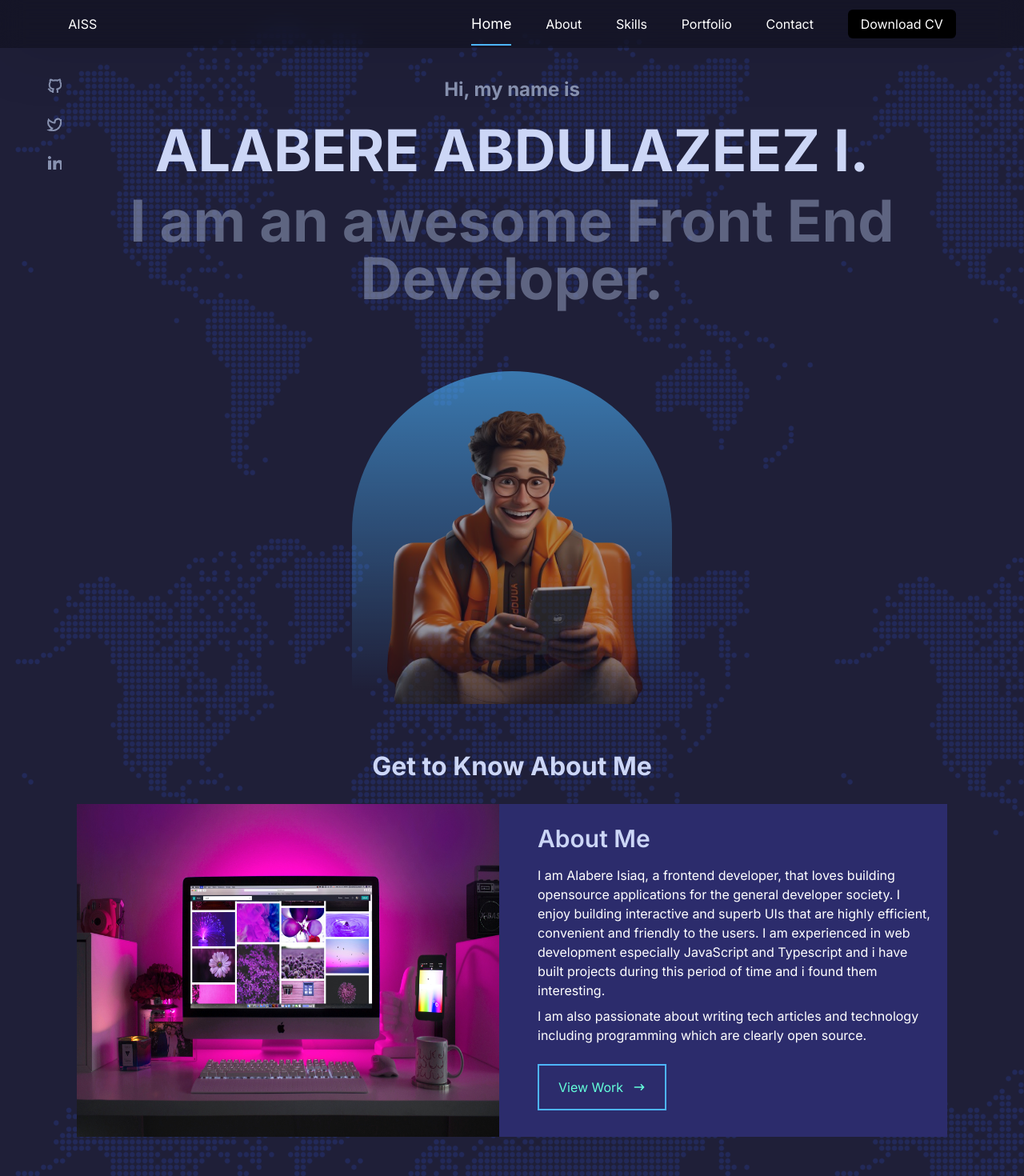
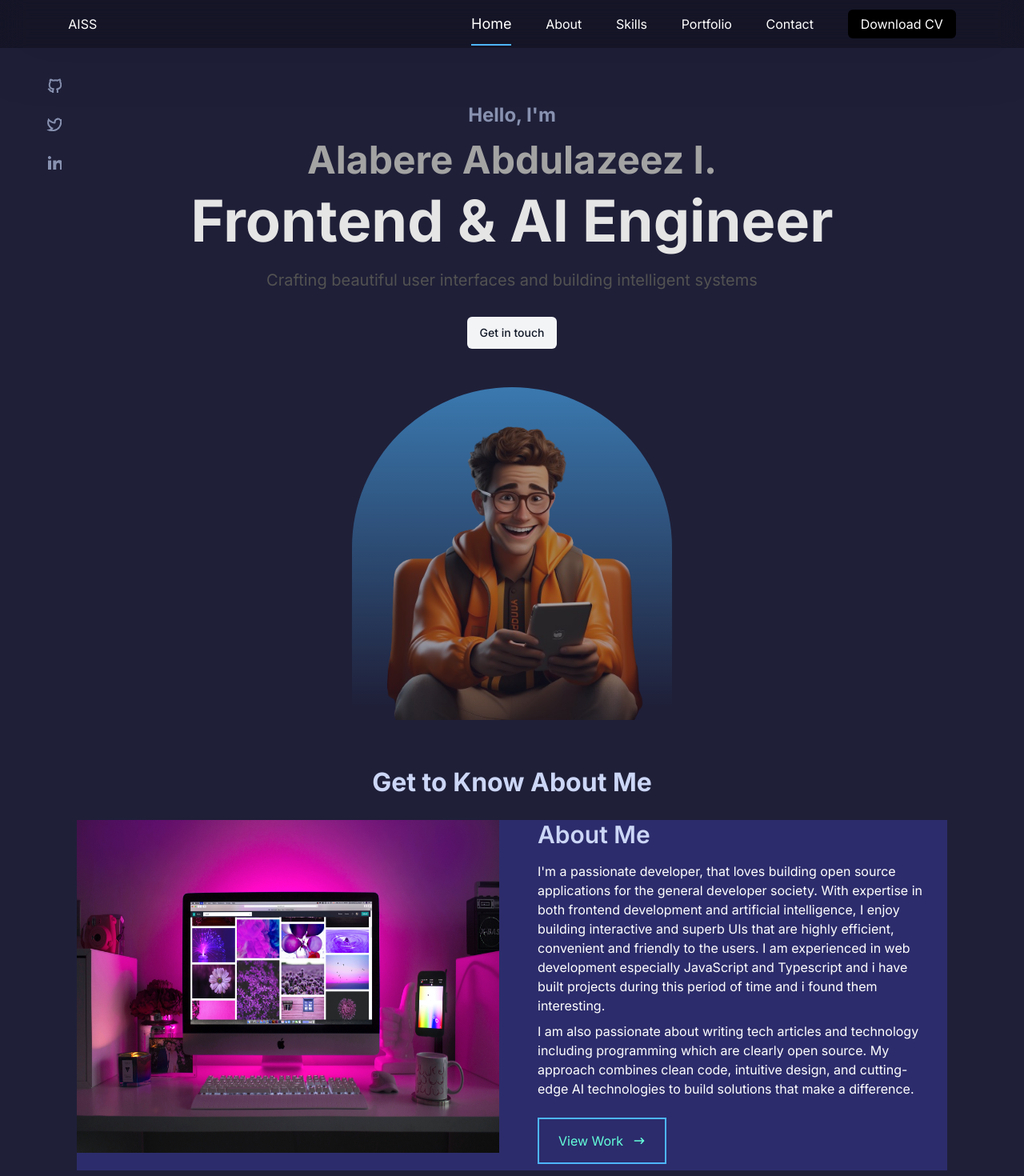
Before and after one commit to Alabere-coder/aiss-portfolio, a Next.js app: page / in a window 1280 px wide. Shown: the top 1470 px of the page at 80% size. Built offline with nearby package versions, Linux system fonts and the light colour scheme.

Commit message:
updating

```diff
--- a/app/globals.css
+++ b/app/globals.css
@@ -85,7 +85,7 @@ body {
   color: var(--color-white);
   line-height: 1.9;
   scroll-behavior: smooth;
-  background-image: url(/World_map.png);
+  /* background-image: url(/World_map.png); */
 
 }
 
--- a/app/sections/AboutMe.jsx
+++ b/app/sections/AboutMe.jsx
@@ -30,8 +30,9 @@ const AboutMe = () => {
             About Me
           </h2>
           <p className="text-base mb-2">
-            I am Alabere Isiaq, a frontend developer, that loves building
-            opensource applications for the general developer society. I enjoy
+            I'm a passionate developer, that loves building open source
+            applications for the general developer society. With expertise in
+            both frontend development and artificial intelligence, I enjoy
             building interactive and superb UIs that are highly efficient,
             convenient and friendly to the users. I am experienced in web
             development especially JavaScript and Typescript and i have built
@@ -39,7 +40,9 @@ const AboutMe = () => {
           </p>
           <p className="text-base mb-4">
             I am also passionate about writing tech articles and technology
-            including programming which are clearly open source.
+            including programming which are clearly open source. My approach
+            combines clean code, intuitive design, and cutting-edge AI
+            technologies to build solutions that make a difference.
           </p>
           <div>
             <Link
--- a/app/sections/Footer.jsx
+++ b/app/sections/Footer.jsx
@@ -3,9 +3,9 @@ import React from "react";
 
 const Footer = () => {
   return (
-    <footer className="text-colorBg h-fit w-full bg-colorPrimary py-12 text-center text-sm ">
+    <footer className="text-colorBg h-fit w-full bg-neutral-300 py-8 text-center text-sm ">
       <Link href="#" className="font-medium text-3xl mb-8 inline-block">
-        ALABERE INTEGRITY DTRUCTURED SOLUTIONS
+        ALABERE INTEGRITY STRUCTURED SOLUTIONS
       </Link>
       <ul className="flex flex-wrap justify-center gap-8 mx-auto mb-12">
         <li>
@@ -18,7 +18,7 @@ const Footer = () => {
           <Link href="#skills">Skills</Link>
         </li>
         <li>
-          <Link href="#portfolio">Portfokio</Link>
+          <Link href="#portfolio">Portfolio</Link>
         </li>
         <li>
           <Link href="#contact">Contact</Link>
@@ -47,7 +47,7 @@ const Footer = () => {
       </div>
 
       <div>
-        &copy; ALABERE INTEGRITY DTRUCTURED SOLUTIONS. All right reserved
+        &copy; ALABERE INTEGRITY STRUCTURED SOLUTIONS. All right reserved
       </div>
     </footer>
   );
--- a/components/Header.jsx
+++ b/components/Header.jsx
@@ -1,22 +1,42 @@
 import Image from "next/image";
 import React from "react";
+import { motion } from "framer-motion";
+import Link from "next/link";
+import { Button } from "./ui/button";
 
 const Header = () => {
   return (
     <div
       id="home"
-      className="mt-24 max-sm:mt-4 max-md:mt-0 w-full bg-transparent rounded-3xl"
+      className=" mt-24 max-sm:mt-4 max-md:mt-14 w-full bg-transparent rounded-3xl"
     >
-      <div className="max-w-full px-8 mx-auto flex flex-col items-center justify-center">
-        <p className="text-colorLight font-bold lg:text-center text-2xl mb-4">
-          Hi, my name is
-        </p>
-        <h1 className="text-4xl mt-2 text-center sm:text-7xl font-bold text-[#ccd6f6]">
-          ALABERE ABDULAZEEZ I.
-        </h1>
-        <h2 className="text-4xl text-center mb-8 mt-4  animate-pulse sm:text-7xl font-bold text-colorLight">
-          I am an awesome Front End Developer.
-        </h2>
+      <div className="max-w-full mx-auto flex flex-col items-center justify-center">
+        <div className="max-w-4xl mt-8 mx-auto text-center">
+          <motion.div
+            initial={{ opacity: 0, y: 20 }}
+            animate={{ opacity: 1, y: 0 }}
+            transition={{ duration: 0.5 }}
+          >
+            <p className="text-colorLight font-bold lg:text-center text-2xl mb-4">
+              Hello, I'm
+            </p>
+            <h1 className=" mt-2 text-center max-md:text-4xl text-5xl font-bold text-neutral-400">
+              Alabere Abdulazeez I.
+            </h1>
+            <h1 className="font-display text-5xl md:text-7xl font-bold mb-6 mt-4 text-neutral-200">
+              Frontend & AI Engineer
+            </h1>
+            <p className="text-neutral-600 text-lg md:text-xl max-w-2xl mx-auto mb-8">
+              Crafting beautiful user interfaces and building intelligent
+              systems
+            </p>
+            <div className="flex gap-4 justify-center">
+              <Link href="#contact">
+                <Button variant="secondary">Get in touch</Button>
+              </Link>
+            </div>
+          </motion.div>
+        </div>
       </div>
       <div className="text-center mx-auto mt-12  w-[25rem] h-[25rem] max-md:w-[20rem] rounded-t-full bg-gradient-to-b from-colorPrimary to-colorBgPrimary pt-4 opacity-60 hover:opacity-100 brightness-60 hover:brightness-100">
         <Image src="/smile2.png" width={500} height={500} alt="bg image" />
--- a/components/Popup.jsx
+++ b/components/Popup.jsx
@@ -1,67 +1,61 @@
 "use client";
 
-import React, { useState } from "react";
+import { X } from "lucide-react";
+import Link from "next/link";
+import React, { useEffect, useState } from "react";
+import { Button } from "./ui/button";
 
 export default function PopUp() {
   const [pop, setPop] = useState(false);
-  const [first, setfirst] = useState(true);
 
-  setTimeout(() => {
-    setPop(true);
-  }, 20000);
+  useEffect(() => {
+    setTimeout(() => {
+      setPop(true);
+    }, 10000);
+  }, []);
 
   const handleCancel = () => {
     setPop(false);
-    setfirst(false);
   };
   return (
     <div
       className={`fixed grid place-content-center right-4 top-4 m-auto h-full w-full bg-primary_bg2/[1%] backdrop-blur-[5px] z-20 duration-200 ease-in-out ${
-        pop && first ? "scale-1" : "scale-0"
+        pop ? "scale-1" : "scale-0"
       }`}
     >
-      <div
-        className="popW lg:w-80 w-[90%] m-auto lg:h-60 bg-primary_bg2 p-4 rounded-xl border-4 border-primary_bg2 border-dashed cursor-auto relative"
-        onClick={() => setPop(true)}
-      >
+      <div className="popW lg:w-[100%] w-[90%] m-auto lg:h-60 bg-primary_bg2 p-6 rounded-xl border-4 border-primary_bg2 border-dashed cursor-auto relative">
         <h1 className="text-center lg:text-xl text-lg cursor-auto text-[#99d9ee]">{`Do you mind saying Hi?, Let's talk business.`}</h1>
         <div>
           <div
             onClick={() => handleCancel()}
-            className="cursor-pointer absolute -right-2 -top-10 w-8 h-8 rounded-full flex justify-center items-center"
+            className="cursor-pointer bg-primary_bg2 border-[#99d9ee] border absolute -right-1 -top-12 w-10 h-10 rounded-full flex justify-center items-center"
           >
-            <p className="h-[2px] w-6 bg-primary1 origin-center absolute rotate-[135deg]"></p>
-            <p className="h-[2px] w-6 bg-primary1 origin-center absolute -rotate-[135deg]"></p>
+            <X className="text-[#99d9ee] font-extrabold" size={28} />
           </div>
 
-          <div className="whatsapp flex gap-4 mt-8 justify-start items-center">
-            <a
+          <div className="whatsapp flex mt-12 justify-center items-center">
+            <Link
               href="https://api.whatsapp.com/send?phone=2349044348459&text=Hi%20Alabere"
               target="blank"
               rel="noopener noreferrer"
-              className="block w-[6.5rem] h-[2.5rem] bg-primary1 rounded-md relative "
+              className="block w-full h-[2.5rem] bg-primary1 rounded-md relative "
             >
-              <p className="text-primary1 bg-primary_bg2 border-[1px] rounded-md border-primary1 absolute w-full h-full grid place-content-center bottom-0 hover:bottom-1 right-0 hover:right-1">
+              <Button className="text-primary1 bg-primary_bg2 border-[1px] rounded-md border-primary1 absolute w-full h-full grid place-content-center">
                 WhatsApp
-              </p>
-            </a>
+              </Button>
+            </Link>
           </div>
 
-          <div className="email flex gap-4 mt-8 justify-start items-center">
-            <a href="mailto:alabere007@gnail.com?subject=Let%20do%20something%20together&body=">
-              <div
-                className={` bg-[url("/mail-line.png")] hover:bg-[url("/mail-lineh.png")] w-6 h-6 gird place-content-center`}
-              ></div>
-            </a>
-            <a
-              href="mailto:Uthmanabdullahi2020@gnail.com?subject=Let%20do%20something%20together&body="
+          <div className="email flex mt-4 justify-center">
+            <Link
+              href="mailto:alabere007@gnail.com?subject=Let%20do%20something%20together&body="
+              className="block w-full h-[2.5rem] bg-primary1 rounded-md relative "
               target="blank"
-              className="block w-[6.5rem] h-[2.5rem] bg-primary1 rounded-md relative "
             >
-              <p className="text-primary1 bg-primary_bg2 border-[1px] rounded-md border-primary1 absolute w-full h-full grid place-content-center bottom-0 hover:bottom-1 right-0 hover:right-1">
+              <Button className="text-primary1 bg-primary_bg2 border-[1px] rounded-md border-primary1 absolute w-full h-full grid place-content-center">
                 Email Me
-              </p>
-            </a>
+              </Button>
+            </Link>
           </div>
         </div>
       </div>
```
